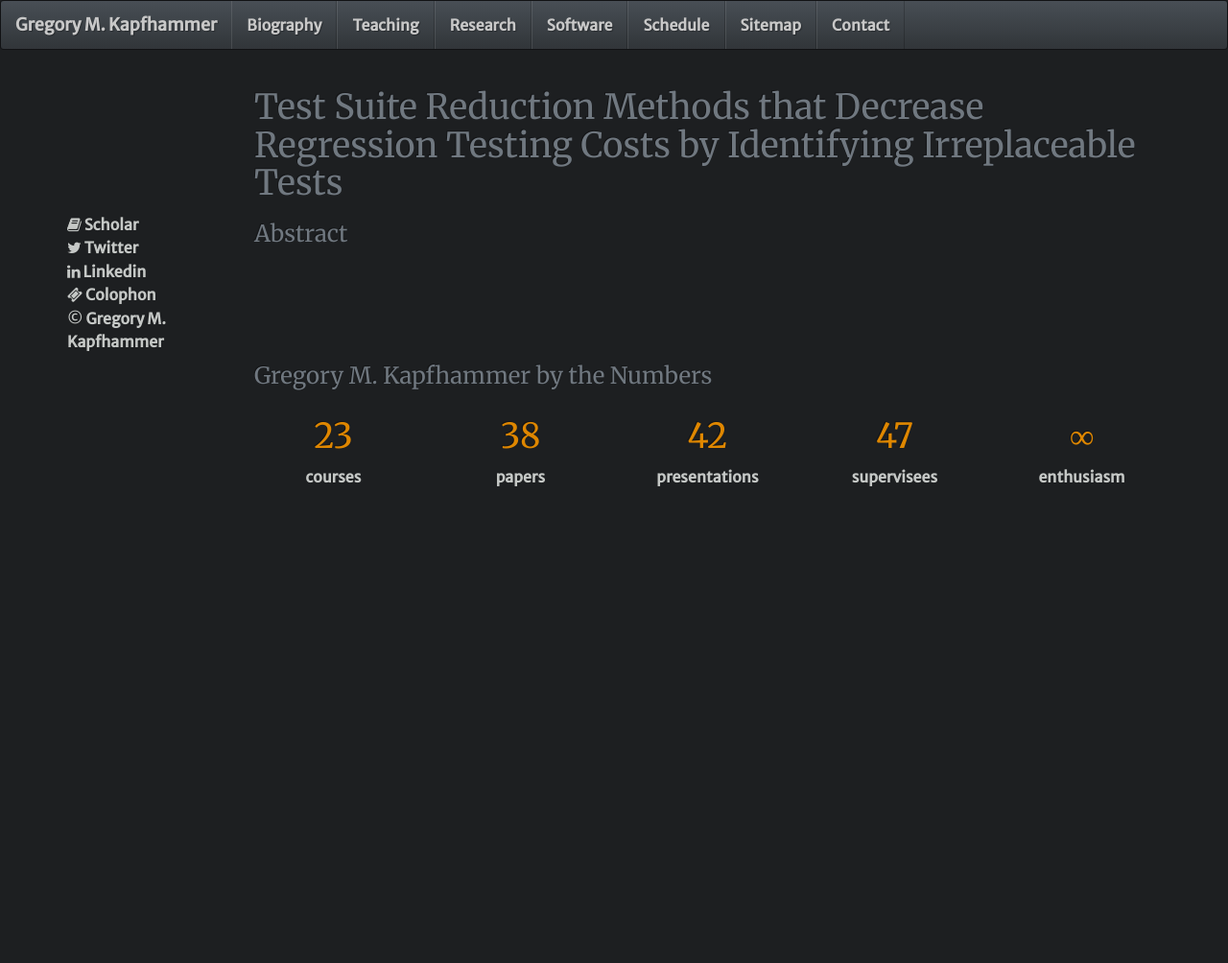
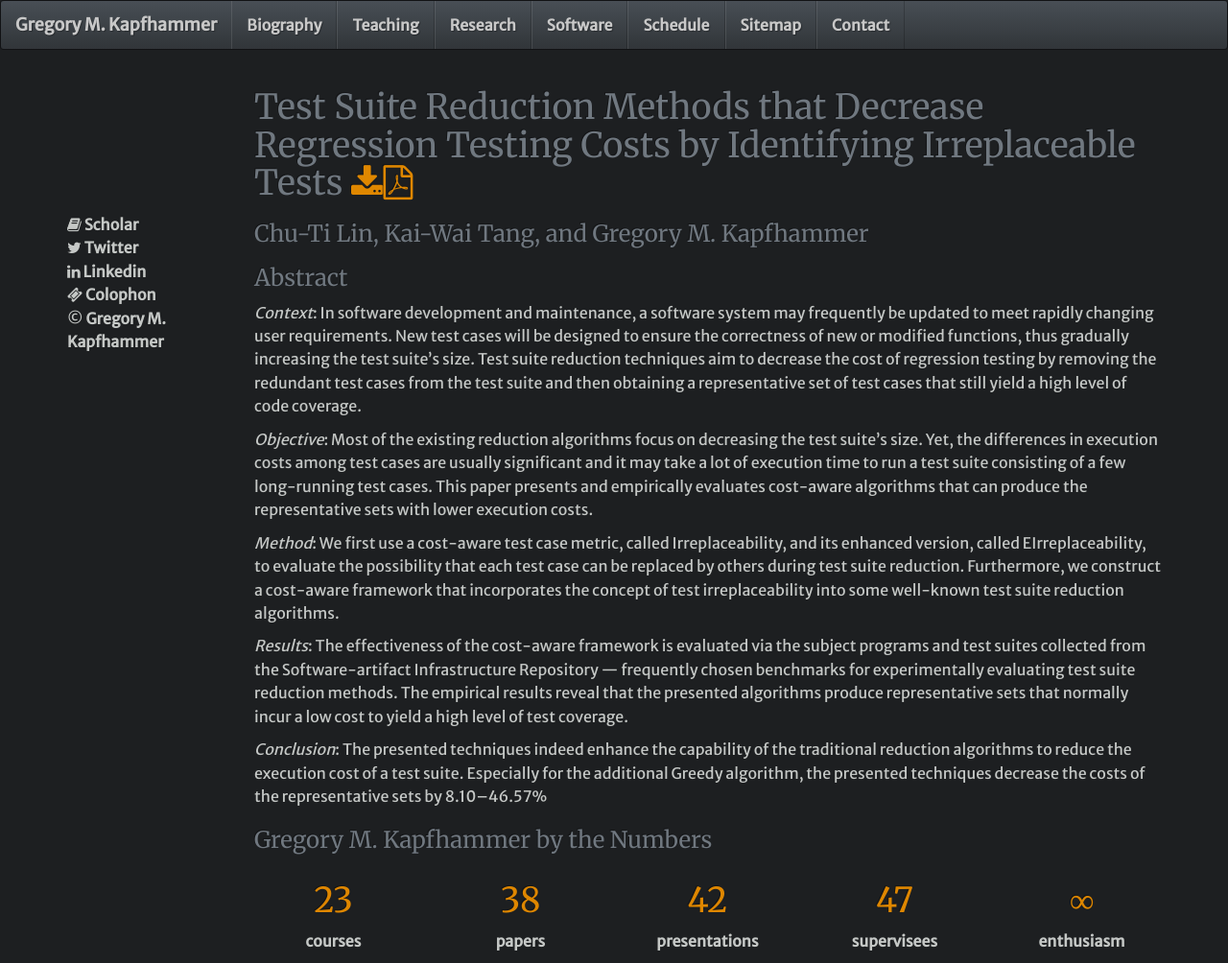
Before and after one commit to geerc/www, a Jekyll site: the page built from gkapfham/_posts/research/papers/2014-07-31-Paper-IST2014.md, in a window 1280 px wide. Shown: the whole page at 96% size. Built offline with Jekyll 4.4.1, drawn with Linux system fonts in a browser that asks for light colours; nearby versions of some CDN libraries; Markdown is read by kramdown in place of the engine named in the settings; comment, search, counter and statistics services are not loaded; before the commit the page ends 900 px from its top, so only the background shows below that.

Commit message:
Adding in more of the details about the IST 2014 paper.

```diff
--- a/gkapfham/_posts/research/papers/2014-07-31-Paper-IST2014.md
+++ b/gkapfham/_posts/research/papers/2014-07-31-Paper-IST2014.md
@@ -2,6 +2,7 @@
 title: "Test Suite Reduction Methods that Decrease Regression Testing Costs by Identifying Irreplaceable Tests"
 layout: defaults
 categories: [research, papers, journal, regression testing]
+authors: Chu-Ti Lin, Kai-Wai Tang, and Gregory M. Kapfhammer
 mapped: true
 header: false
 research: false
@@ -9,6 +10,21 @@ paper: true
 backup: ../../../../
 ---
 
-## {{ page.title }}
+## {{ page.title }} [<i class="fa fa-download"></i><i class="fa fa-file-pdf-o"></i>]({{backup}}/research/papers/ist2014-lin-tang-kapfhammer.pdf "Download this Paper!")
+
+### {{page.authors }}
 
 ### Abstract
+
+<em>Context</em>: In software development and maintenance, a software system may frequently be updated to meet rapidly changing user requirements. New test cases will be designed to ensure the correctness of new or modified functions, thus gradually increasing the test suite’s size. Test suite reduction techniques aim to decrease the cost of regression testing by removing the redundant test cases from the test suite and then obtaining a representative set of test cases that still yield a high level of code coverage.
+
+<em>Objective</em>: Most of the existing reduction algorithms focus on decreasing the test suite’s size. Yet, the differences in execution costs among test cases are usually significant and it may take a lot of execution time to run a test suite consisting of a few long-running test cases. This paper presents and empirically evaluates cost-aware algorithms that can produce the representative sets with lower execution costs.
+
+<em>Method</em>: We first use a cost-aware test case metric, called Irreplaceability, and its enhanced version,
+called EIrreplaceability, to evaluate the possibility that each test case can be replaced by others during
+test suite reduction. Furthermore, we construct a cost-aware framework that incorporates the concept
+of test irreplaceability into some well-known test suite reduction algorithms.
+
+<em>Results</em>: The effectiveness of the cost-aware framework is evaluated via the subject programs and test suites collected from the Software-artifact Infrastructure Repository — frequently chosen benchmarks for experimentally evaluating test suite reduction methods. The empirical results reveal that the presented algorithms produce representative sets that normally incur a low cost to yield a high level of test coverage.
+
+<em>Conclusion</em>: The presented techniques indeed enhance the capability of the traditional reduction algorithms to reduce the execution cost of a test suite. Especially for the additional Greedy algorithm, the presented techniques decrease the costs of the representative sets by 8.10–46.57%
```
